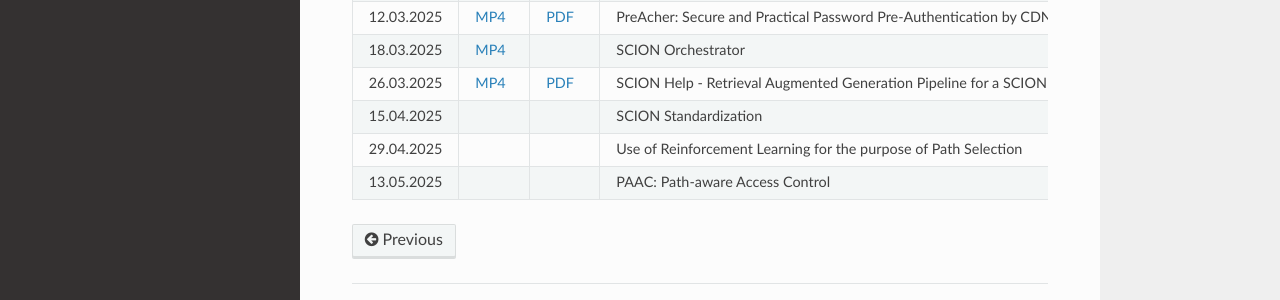
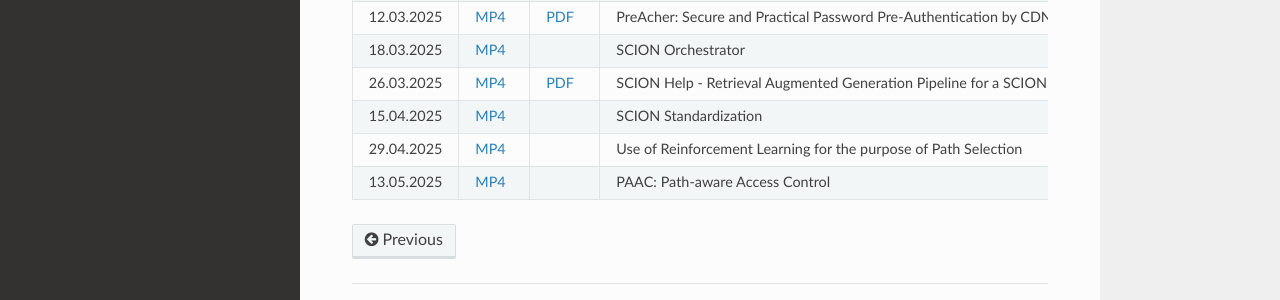
Before and after one commit to netsys-lab/scion-education-network-documentation, a Sphinx documentation site: the page built from docs/source/scion-research/meetings/past.rst, in a window 1280 px wide and 1190 px high. Shown: the part 801-1101 px from the top of the window. Built offline with Sphinx 7.4.7 and the Read the Docs theme 3.1.0, drawn with Linux system fonts in a browser that asks for light colours.

Commit message:
Links to videos.

```diff
--- a/docs/source/scion-research/meetings/past.rst
+++ b/docs/source/scion-research/meetings/past.rst
@@ -136,19 +136,19 @@ We keep an archive of past SCION research meetings:
       - Tony John (OVGU Magdeburg)
       - `SCION Help <https://scion-help.ovgu.de/>`__
     * - 15.04.2025
-      -
+      - `MP4 <https://drive.google.com/file/d/1DRxcSP8niqf2Iz2uGC8NJDNiVLF_lmrq/view>`__
       -
       - SCION Standardization
       - SCION Association
       - `scion.org <https://scion.org>`__
     * - 29.04.2025
-      -
+      - `MP4 <https://drive.google.com/file/d/1Gwb-j9H4mPd69AM12pwlCsUyiq2GkQWP/view>`__
       -
       - Use of Reinforcement Learning for the purpose of Path Selection
       - Mazahir Hussain (KISTI)
       -
     * - 13.05.2025
-      -
+      - `MP4 <https://drive.google.com/file/d/14HQ5kq6fB-yZ8UrYmC87RMtH7OW8b6KB/view>`__
       -
       - PAAC: Path-aware Access Control
       - Jonghoon Kwon (ETH Zurich)
```
